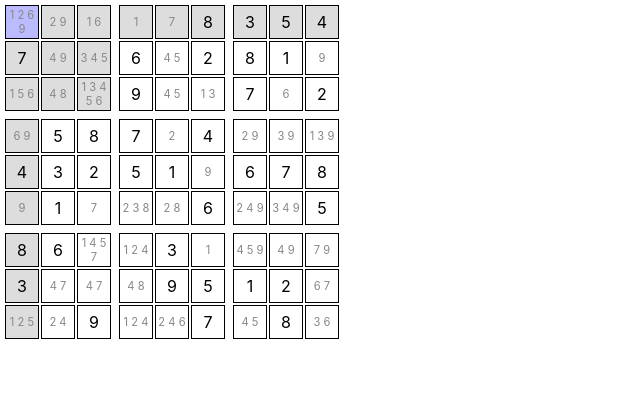
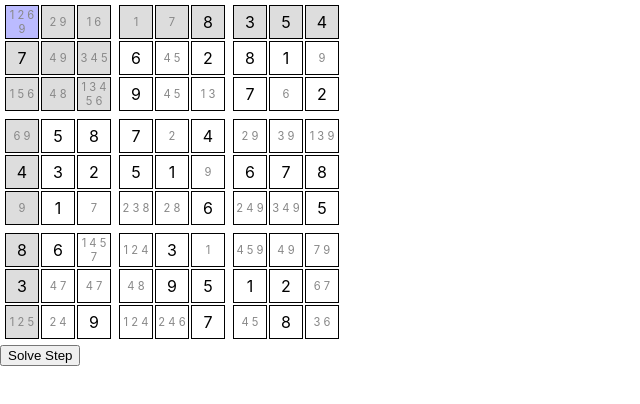
Before and after one commit to anoop901/sudoku, a React (Create React App) app: page / in a window 1280 px wide. Shown: the top 404 px of the page, without its empty margins (0-640 px from the left). Built offline with nearby package versions, Linux system fonts and the light colour scheme.

Commit message:
Implement Sudoku solveStep

```diff
--- a/src/App.tsx
+++ b/src/App.tsx
@@ -1,13 +1,12 @@
 import { List } from "immutable";
-import React from "react";
+import React, { useState } from "react";
 import Sudoku from "./Sudoku";
 import SudokuView from "./SudokuView";
 
 export default function App() {
   const _ = null;
-  return (
-    <SudokuView
-      sudoku={
+
+  const [sudoku, setSudoku] = useState(
     new Sudoku(
       List([
         ...[
@@ -27,7 +26,19 @@ export default function App() {
         ],
       ])
     )
-      }
-    />
+  );
+  return (
+    <>
+      <SudokuView sudoku={sudoku} />
+      <div>
+        <button
+          onClick={() => {
+            setSudoku(sudoku.solveStep());
+          }}
+        >
+          Solve Step
+        </button>
+      </div>
+    </>
   );
 }
--- a/src/Sudoku.ts
+++ b/src/Sudoku.ts
@@ -19,8 +19,29 @@ export default class Sudoku {
     return this.values.get(location.row)?.get(location.col) ?? null;
   }
 
-  solve(): Sudoku {
-    throw new Error("not implemented");
+  solveStep(): Sudoku {
+    const newValues = List(
+      Array.from({ length: 9 }, (_, row) =>
+        List(
+          Array.from({ length: 9 }, (_, col) => {
+            const location = new SudokuLocation({ row, col });
+            const value = this.valueAtLocation(location);
+            if (value !== null) {
+              return value;
+            }
+            const possibilities = this.possibleValuesAtLocation(location);
+            if (possibilities.size === 0) {
+              throw new Error("failed to solve Sudoku: no solution exists");
+            }
+            if (possibilities.size === 1) {
+              return possibilities.toArray()[0];
+            }
+            return null;
+          })
+        )
+      )
+    );
+    return new Sudoku(newValues);
   }
 
   possibleValuesAtLocation(location: SudokuLocation): Set<number> {
```
Lines whose indentation alone changed are shown as unchanged.
